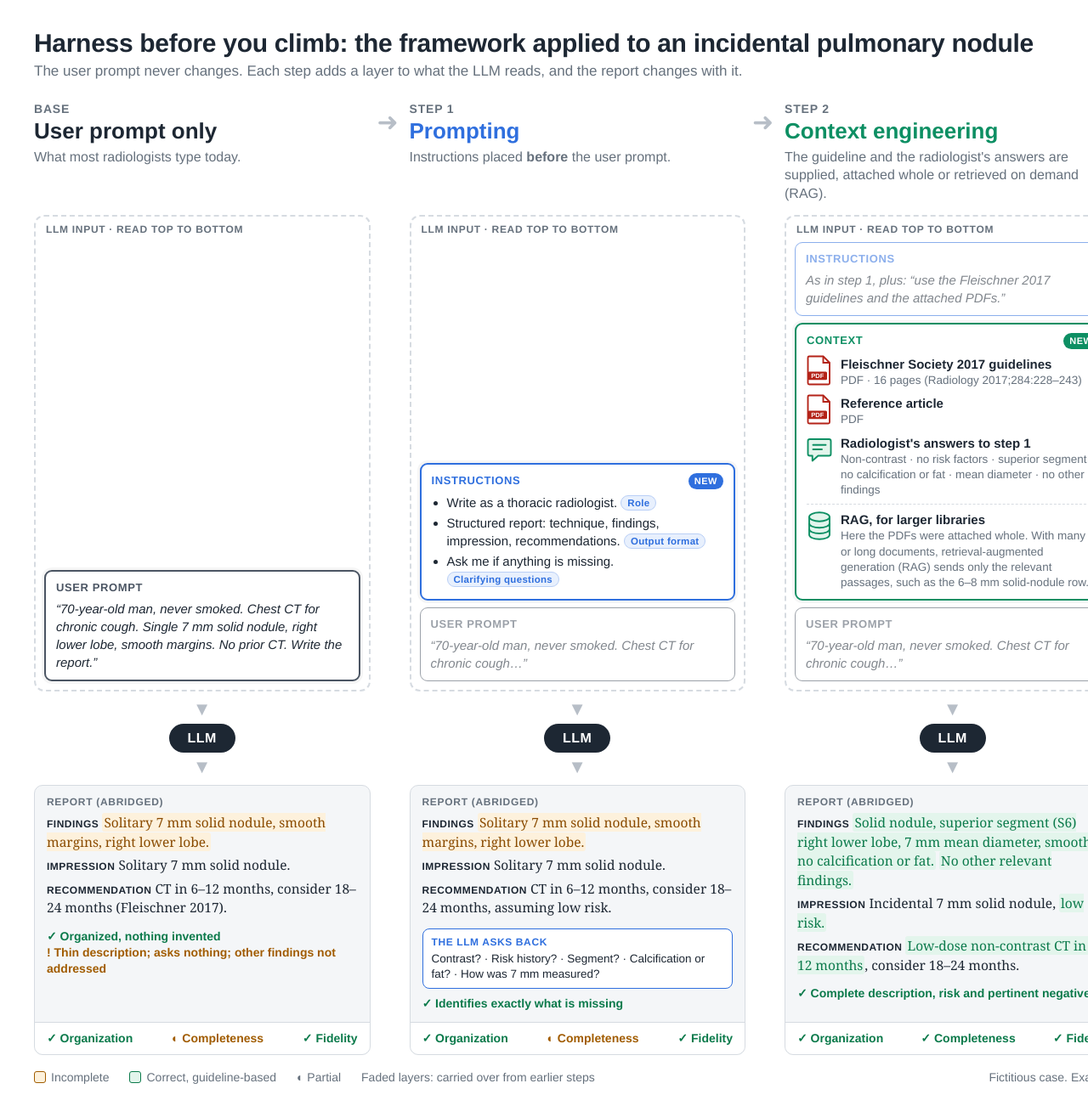
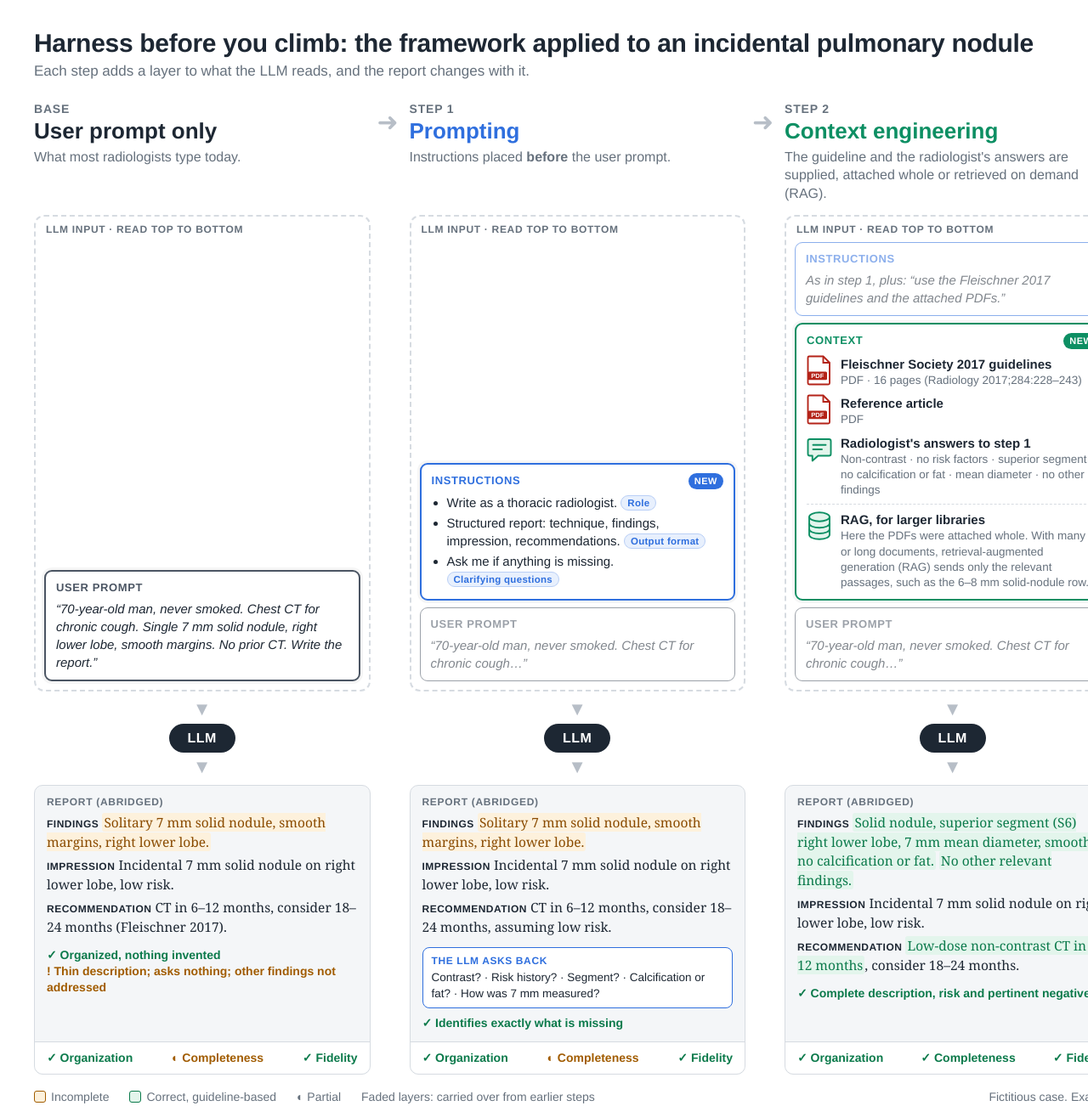
Before and after one commit to juanto121/car-exhibit, a plain HTML site: page figure/pipeline.html in a window 1280 px wide. Shown: the top 1302 px of the page at 85% size. Drawn offline with Linux system fonts and the light colour scheme.

Commit message:
updates to figure

```diff
--- a/figure/pipeline.html
+++ b/figure/pipeline.html
@@ -176,7 +176,7 @@
 
 <div class="fig">
   <h1>Harness before you climb: the framework applied to an incidental pulmonary nodule</h1>
-  <p class="sub">The user prompt never changes. Each step adds a layer to what the LLM reads, and the report changes with it.</p>
+  <p class="sub">Each step adds a layer to what the LLM reads, and the report changes with it.</p>
 
   <div class="grid">
 
@@ -198,7 +198,7 @@
         <div class="lbl">Report (abridged)</div>
         <div class="report">
           <p><span class="sec">FINDINGS</span> <span class="gap">Solitary 7 mm solid nodule, smooth margins, right lower lobe.</span></p>
-          <p><span class="sec">IMPRESSION</span> Solitary 7 mm solid nodule.</p>
+          <p><span class="sec">IMPRESSION</span> Incidental 7 mm solid nodule on right lower lobe, low risk.</p>
           <p><span class="sec">RECOMMENDATION</span> CT in 6–12 months, consider 18–24 months (Fleischner 2017).</p>
         </div>
         <div class="verdict"><span class="v">✓ Organized, nothing invented</span><br><span class="w">! Thin description; asks nothing; other findings not addressed</span></div>
@@ -232,7 +232,7 @@
         <div class="lbl">Report (abridged)</div>
         <div class="report">
           <p><span class="sec">FINDINGS</span> <span class="gap">Solitary 7 mm solid nodule, smooth margins, right lower lobe.</span></p>
-          <p><span class="sec">IMPRESSION</span> Solitary 7 mm solid nodule.</p>
+          <p><span class="sec">IMPRESSION</span> Incidental 7 mm solid nodule on right lower lobe, low risk.</p>
           <p><span class="sec">RECOMMENDATION</span> CT in 6–12 months, consider 18–24 months, assuming low risk.</p>
         </div>
         <div class="ask">
@@ -285,7 +285,7 @@
         <div class="lbl">Report (abridged)</div>
         <div class="report">
           <p><span class="sec">FINDINGS</span> <span class="ok">Solid nodule, superior segment (S6) right lower lobe, 7 mm mean diameter, smooth, no calcification or fat.</span> <span class="ok">No other relevant findings.</span></p>
-          <p><span class="sec">IMPRESSION</span> Incidental 7 mm solid nodule, <span class="ok">low risk.</span></p>
+          <p><span class="sec">IMPRESSION</span> Incidental 7 mm solid nodule on right lower lobe, low risk.</p>
           <p><span class="sec">RECOMMENDATION</span> <span class="ok">Low-dose non-contrast CT in 6–12 months</span>, consider 18–24 months.</p>
         </div>
         <div class="verdict"><span class="v">✓ Complete description, risk and pertinent negatives</span></div>
@@ -336,7 +336,7 @@
         <div class="lbl">Report · illustrative</div>
         <div class="report">
           <p><span class="sec">FINDINGS</span> <span class="same">As in step 2.</span></p>
-          <p><span class="sec">IMPRESSION</span> <span class="same">As in step 2.</span></p>
+          <p><span class="sec">IMPRESSION</span> Incidental 7 mm solid nodule on right lower lobe, low risk.</p>
           <p><span class="sec">RECOMMENDATION</span> <span class="ok">Chest CT between May 8 and November 8, 2027</span>, then consider CT at 18–24 months.</p>
         </div>
         <div class="verdict"><span class="v">✓ Calculated, not guessed · actionable dates</span></div>
```
Also changed, not shown: figure/pipeline.png.
